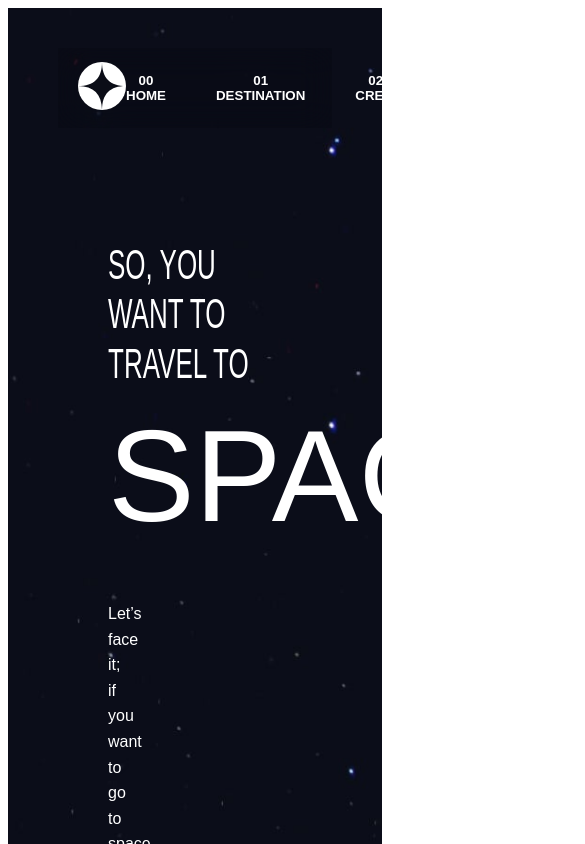
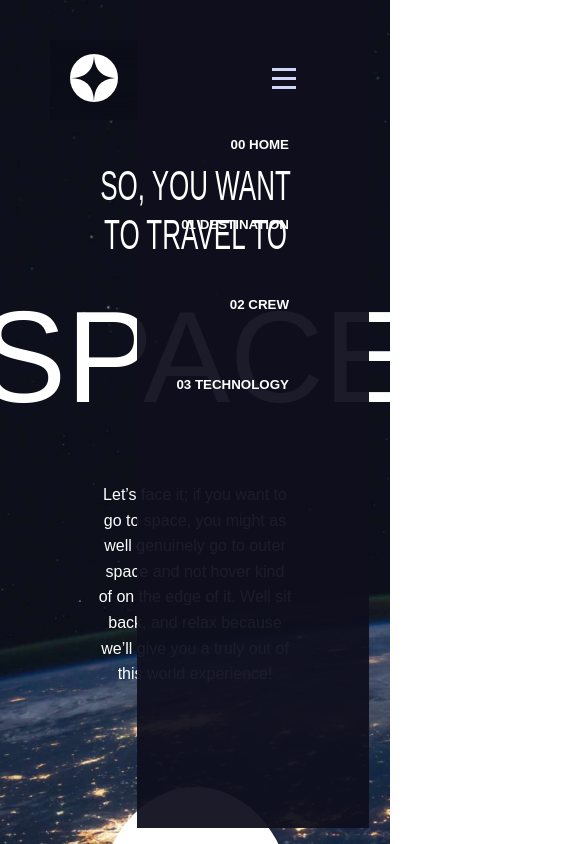
Before and after one commit to PrivDDOS/Angular-Space-Tourist, an Angular app: page / in a window 390 px wide. Shown: the top 844 px of the page, 585 px wide, since content can reach past the window. Built offline with nearby package versions, Linux system fonts and the light colour scheme.

Commit message:
adding router between page and adding Responsive CSS for home page

```diff
--- a/src/app/app.html
+++ b/src/app/app.html
@@ -9,7 +9,6 @@
 
 <router-outlet></router-outlet>
 
-<app-home-page></app-home-page>
 
 <!-- * * * * * * * * * * * * * * * * * * * * * * * * * * * * * * * * -->
 <!-- * * * * * * * * * * * The content above * * * * * * * * * * * * -->
--- a/src/app/app.routes.ts
+++ b/src/app/app.routes.ts
@@ -1,3 +1,14 @@
 import { Routes } from '@angular/router';
+import { HomePage } from './components/home-page/home-page';
+import { Destination } from './components/destination/destination';
 
-export const routes: Routes = [];
+export const routes: Routes = [
+    {
+        path: '',
+        component: HomePage,
+    },
+    {
+        path: 'destination',
+        component: Destination,
+    }
+];
--- a/src/app/app.ts
+++ b/src/app/app.ts
@@ -1,10 +1,9 @@
 import { Component, signal } from '@angular/core';
 import { RouterOutlet } from '@angular/router';
-import { HomePage } from './components/home-page/home-page';
 
 @Component({
   selector: 'app-root',
-  imports: [RouterOutlet, HomePage],
+  imports: [RouterOutlet],
   templateUrl: './app.html',
   styleUrl: './app.css'
 })
--- a/src/app/components/home-page/home-page.css
+++ b/src/app/components/home-page/home-page.css
@@ -5,14 +5,15 @@
     font-family:'Barlow', sans-serif;
 }
 
-body {
-    width: 100%;
+html, body {
     height: 100%;
-    color: white;
+    margin: 0;
+    padding: 0;
 }
 
 #container {
-    height: 100vh;
+    min-height: 100vh;
+    width: 100%;
     background-image: url("/assets/home/background-home-desktop.jpg");
     background-size: cover;
     background-repeat: no-repeat;
@@ -34,6 +35,10 @@ body {
 
 .nav-left:hover {
     cursor: pointer;
+}
+
+.mobile-menu {
+    display: none;
 }
 
 .nav-right {
@@ -71,7 +76,8 @@ body {
 #content-container {
     display: flex;
     width: 100%;
-    margin-top: 140px;
+    justify-content: center;
+    align-items: center;
 }
 
 .content-left {
@@ -80,6 +86,7 @@ body {
     justify-content: flex-start;
     flex-direction: column;
     margin-left: 100px;
+    color: white;
 }
 
 .content-left h3 {
@@ -109,6 +116,7 @@ body {
     display: flex;
     justify-content: center;
     align-items: center;
+    height: 550px;
 }
 
 .btn-container {
@@ -133,3 +141,82 @@ body {
     text-transform: uppercase;
     font-weight: 100;
 }
+
+@media only screen and (max-width: 1080px) {
+    #container {
+        background-image: url('/assets/home/background-home-tablet.jpg');
+    }
+
+    #content-container {
+        display: flex;
+        justify-content: center;
+        align-items: center;
+        flex-direction: column;
+        margin-top: 60px;
+    }
+
+    .content-left {
+        display: flex;
+        align-items: center;
+        justify-content: center;
+        flex-direction: column;
+        text-align: center;
+        margin: 0;
+    }
+
+    .content-left p {
+        padding: 0;
+    }
+
+    .content-right {
+        height: 340px;
+    }
+}
+
+@media only screen and (max-width: 768px) {
+    #container {
+        background-image: url('/assets/home/background-home-mobile.jpg');
+        background-position: center;
+    }
+
+    #content-container {
+        display: flex;
+        justify-content: center;
+        align-items: center;
+        flex-direction: column;
+    }
+
+    .mobile-menu {
+        display: block;
+        position: relative;
+        margin-left: auto;
+        padding-right: 24px;
+        cursor: pointer;
+        z-index: 1002;
+    }
+
+    .nav-right {
+        position: fixed;
+        inset: 0 0 0 auto;
+        top: -70%;
+        right: -100%;
+        width: 80%;
+        min-height: 100vh;
+        background: rgba(15, 15, 30, 0.95);
+        backdrop-filter: blur(10px);
+        display: flex;
+        justify-content: flex-start;
+        align-items: center;
+        flex-direction: column;
+        padding-top: 120px;
+        padding-right: 30px;
+        transition: right 0.4s ease;
+        z-index: 1000;
+    }
+
+    .nav-right.active {
+        right: -10%;
+        display: flex;
+        align-items: flex-end;
+    }
+}
--- a/src/app/components/home-page/home-page.html
+++ b/src/app/components/home-page/home-page.html
@@ -1,6 +1,4 @@
-<body>
-
-    <div id="container">
+<div id="container">
 
         <header id="nav">
             <div id="nav-container">
@@ -9,12 +7,24 @@
                     <img src="/assets/shared/logo.svg" alt="logo">
                 </nav>
 
-                <nav class="nav-right">
+                <div class="mobile-menu">
+                    <img id="mobile-icon" src="/assets/shared/icon-hamburger.svg" alt="mobile-icon">
+                </div>
 
-                    <button class="btn">
+                <nav class="nav-right active">
+
+                    <button
+                    routerLink=""
+                    type="button"
+                    class="btn"
+                    >
                         <h4 class="btn-text">00 Home</h4>
                     </button>
-                    <button class="btn">
+                    <button
+                    routerLink="/destination"
+                    type="button"
+                    class="btn"
+                    >
                         <h4 class="btn-text">01 Destination</h4>
                     </button>
                     <button class="btn">
@@ -42,7 +52,11 @@
 
             <div class="content-right">
                 <div class="btn-container">
-                    <button class="btn">
+                    <button
+                    routerLink="/destination"
+                    type="button"
+                    class="btn"
+                    >
                         <h2>Explore</h2>
                     </button>
                 </div>
@@ -51,5 +65,3 @@
         </main>
 
     </div>
-
-</body>
--- a/src/app/components/home-page/home-page.ts
+++ b/src/app/components/home-page/home-page.ts
@@ -1,8 +1,9 @@
 import { Component } from '@angular/core';
+import { RouterLink, RouterOutlet } from "@angular/router";
 
 @Component({
   selector: 'app-home-page',
-  imports: [],
+  imports: [RouterLink],
   templateUrl: './home-page.html',
   styleUrl: './home-page.css',
 })
--- a/src/styles.css
+++ b/src/styles.css
@@ -1 +1,12 @@
 /* You can add global styles to this file, and also import other style files */
+* {
+    padding: 0;
+    margin: 0;
+    box-sizing: border-box;
+    font-family:'Barlow', sans-serif;
+}
+
+html, body {
+    margin: 0;
+    padding: 0;
+}
```
